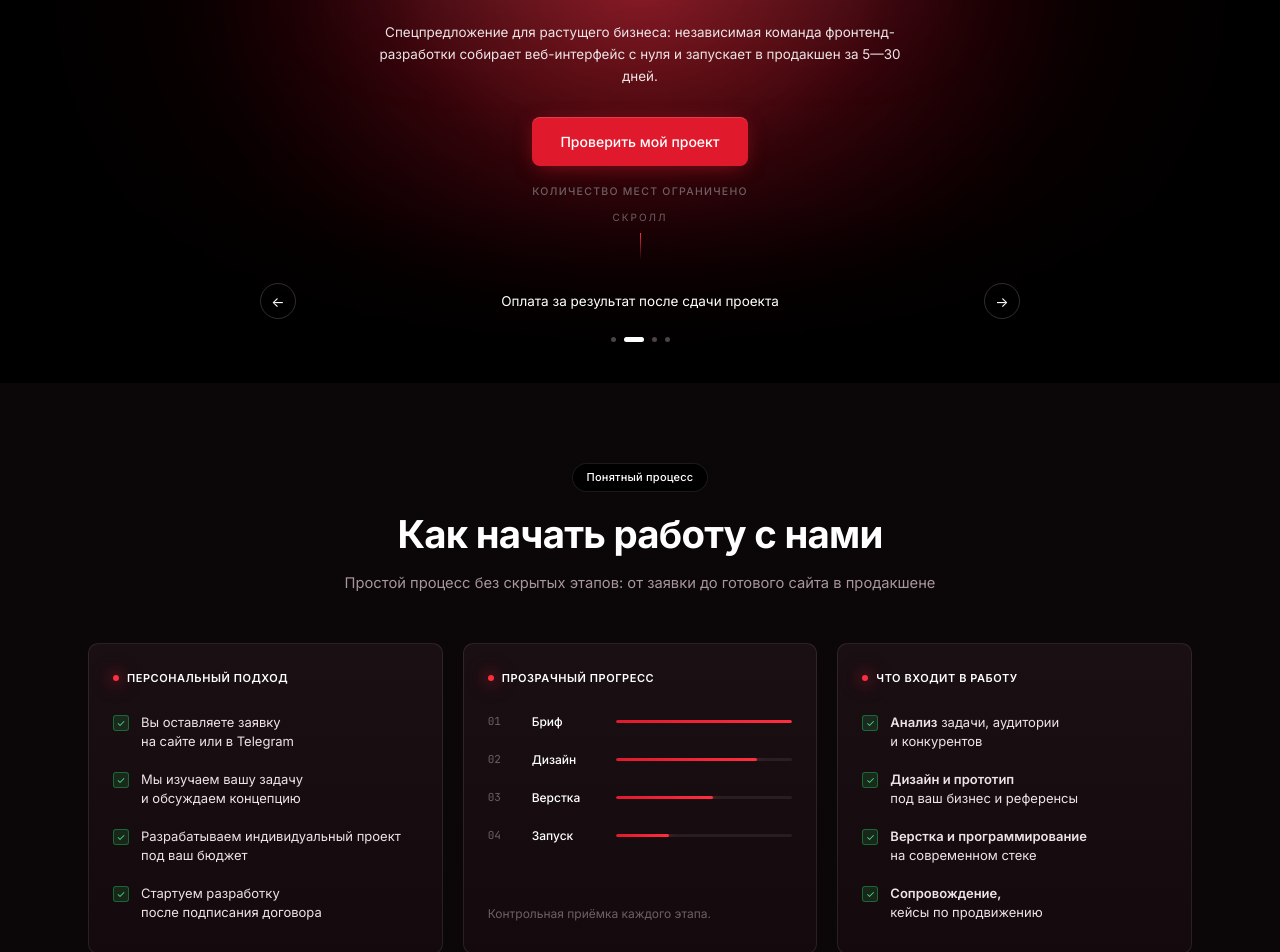
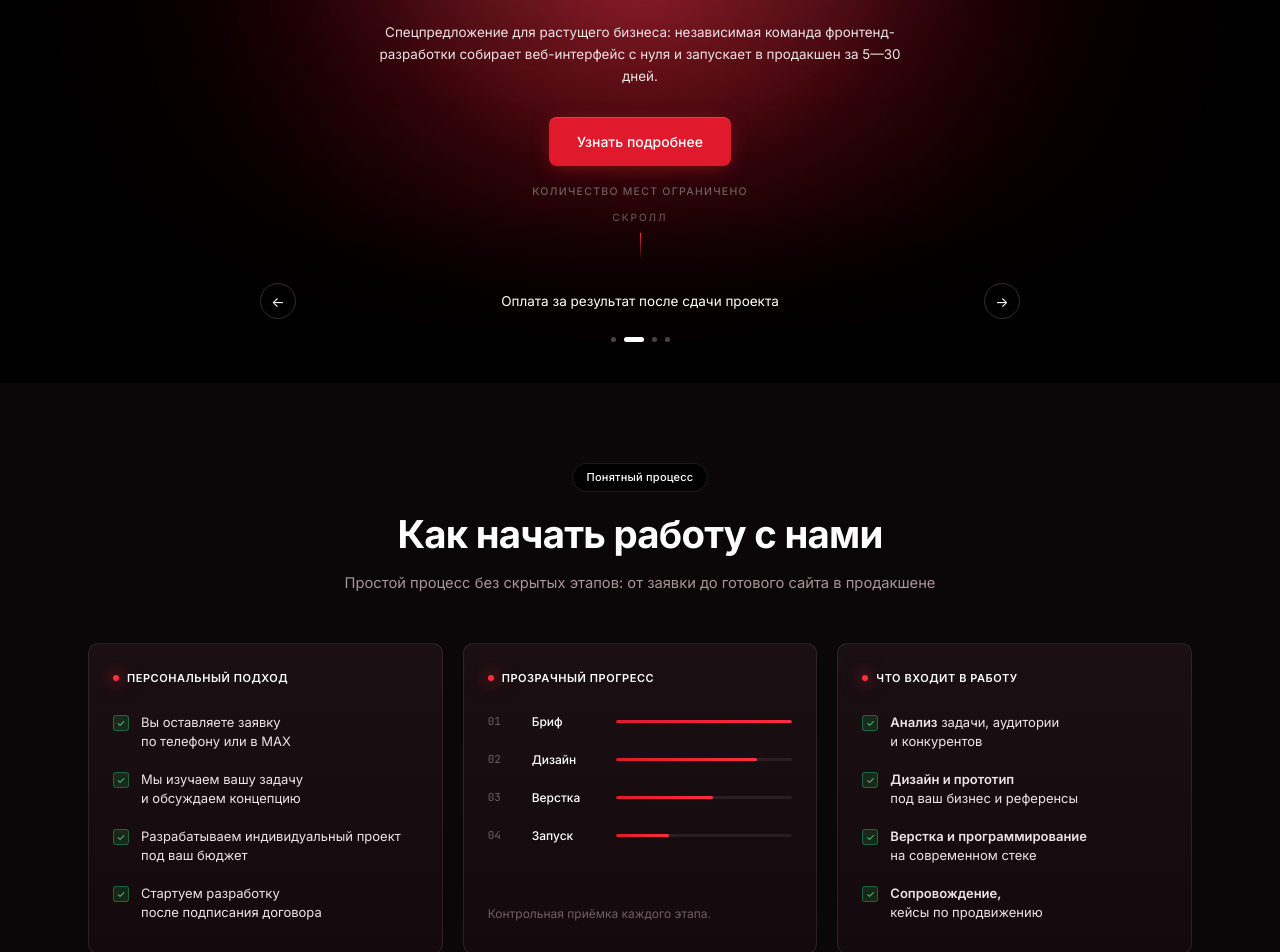
Before and after one commit to KEVERS90/Razraaaab, a website: page index.html in a window 1280 px wide. Shown: the part 417-1369 px from the top of the page. Drawn offline with Linux system fonts and the light colour scheme.

Commit message:
Update index.html

```diff
--- a/index.html
+++ b/index.html
@@ -1196,7 +1196,7 @@
             собирает веб-интерфейс с нуля и запускает в продакшен за 5—30 дней.
         </p>
         <div class="hero-actions">
-            <a href="#contact" class="btn btn-red">Проверить мой проект</a>
+            <a href="#contact" class="btn btn-red">Узнать подробнее</a>
         </div>
         <div class="hero-note">Количество мест ограничено</div>
     </div>
@@ -1231,7 +1231,7 @@
                 <div class="step-list">
                     <div class="step-item">
                         <span class="step-check">✓</span>
-                        <span>Вы оставляете заявку<br>на сайте или в Telegram</span>
+                        <span>Вы оставляете заявку<br>по телефону или в MAX</span>
                     </div>
                     <div class="step-item">
                         <span class="step-check">✓</span>
```
